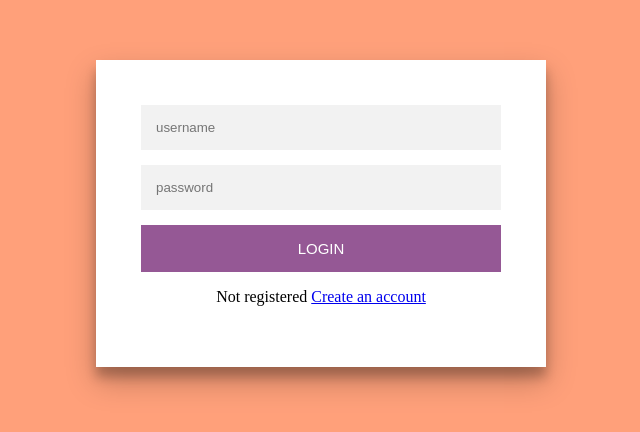
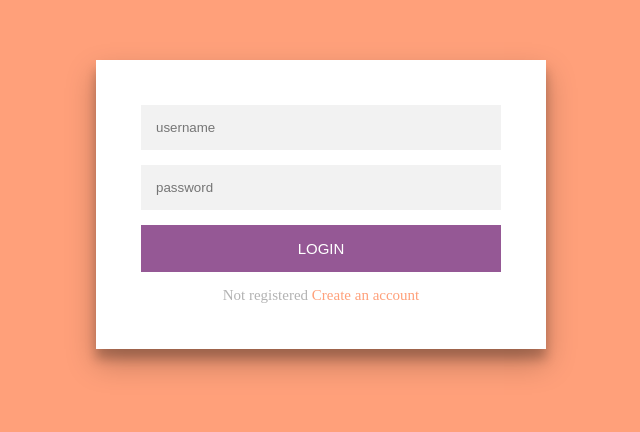
Before and after one commit to WebSDEZ/WebSDEZ, a plain HTML site: page public/authorization/authorization.html in a window 1280 px wide. Shown: the part 196-628 px from the top of the page, without its empty margins (319-959 px from the left). Drawn offline with Linux system fonts and the light colour scheme.

Commit message:
authorization v2

```diff
--- a/public/authorization/authorization.css
+++ b/public/authorization/authorization.css
@@ -41,13 +41,13 @@ body{
     border:0;
 }
 
-.form .message {
+.form .text {
     margin:15px 0 0;
     color:#b3b3b3;
-    font-size:12px;
+    font-size:15px;
 }
 
-.form .message a {
+.form .text a {
     color:#FFA07A;
     text-decoration:none;
 }
```
